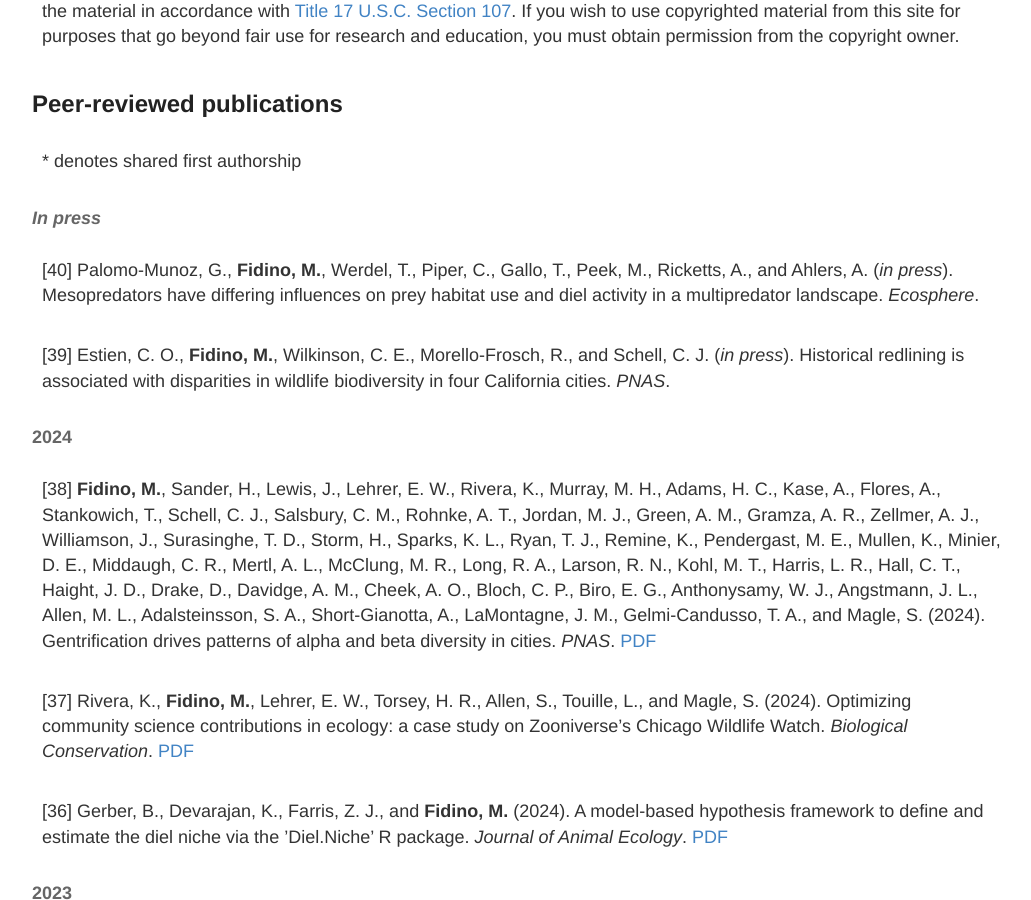
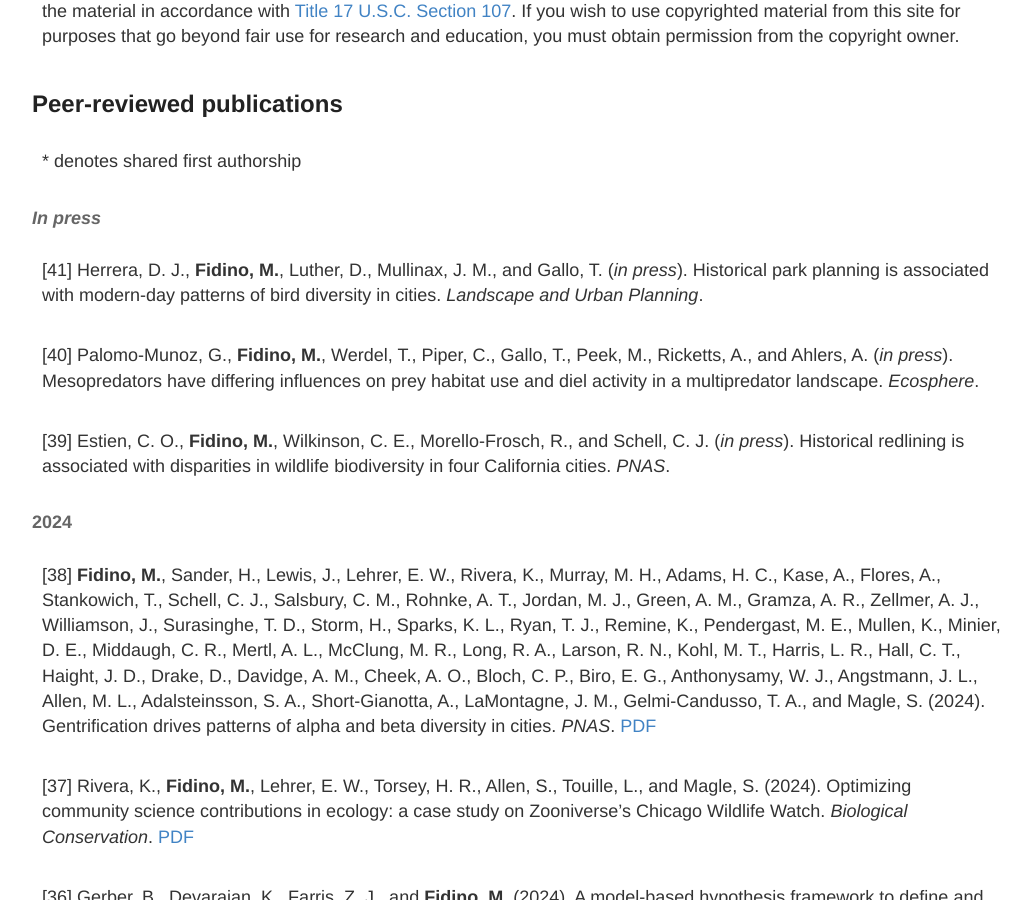
Before and after one commit to mfidino/mfidino.github.io, a Jekyll site: the page built from publications.md, in a window 1280 px wide and 900 px high, scrolled down 338 px. Shown: the whole window, without its empty margins (118-1149 px from the left). Built offline with Jekyll 4.4.1, drawn with Linux system fonts in a browser that asks for light colours.

Commit message:
another publication

```diff
--- a/publications.md
+++ b/publications.md
@@ -15,6 +15,8 @@ This site contains copyrighted material, the use of which has not always been sp
 <sup>\*</sup> denotes shared first authorship
 
 #### *In press*
+
+[41] Herrera, D. J., **Fidino, M.**, Luther, D., Mullinax, J. M., and Gallo, T. (*in press*). Historical park planning is associated with modern-day patterns of bird diversity in cities. *Landscape and Urban Planning*.
 
 [40] Palomo-Munoz, G., **Fidino, M.**, Werdel, T., Piper, C., Gallo, T., Peek, M., Ricketts, A., and Ahlers, A. (*in press*). Mesopredators have differing influences on prey habitat use and diel activity in a multipredator landscape. *Ecosphere*.
 
```
Also changed, not shown: 1 other file.
